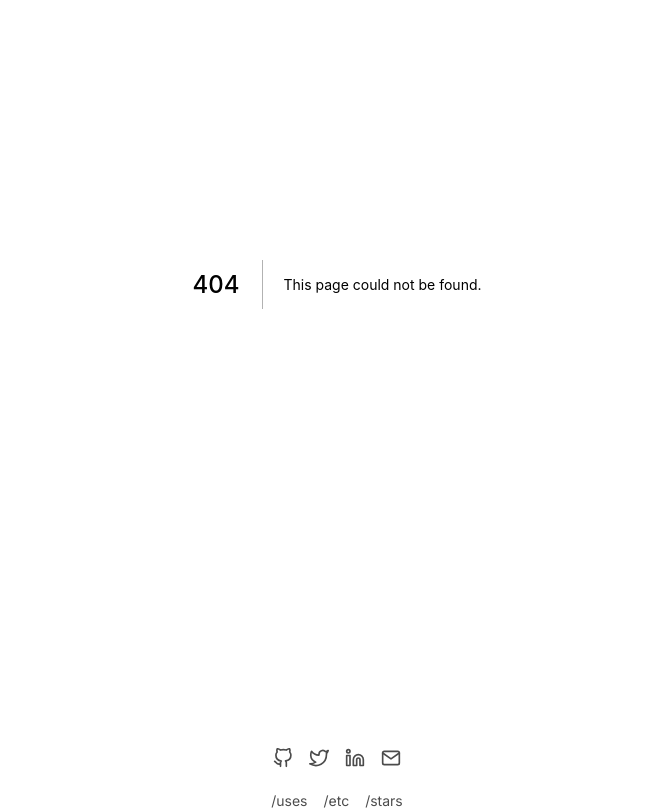
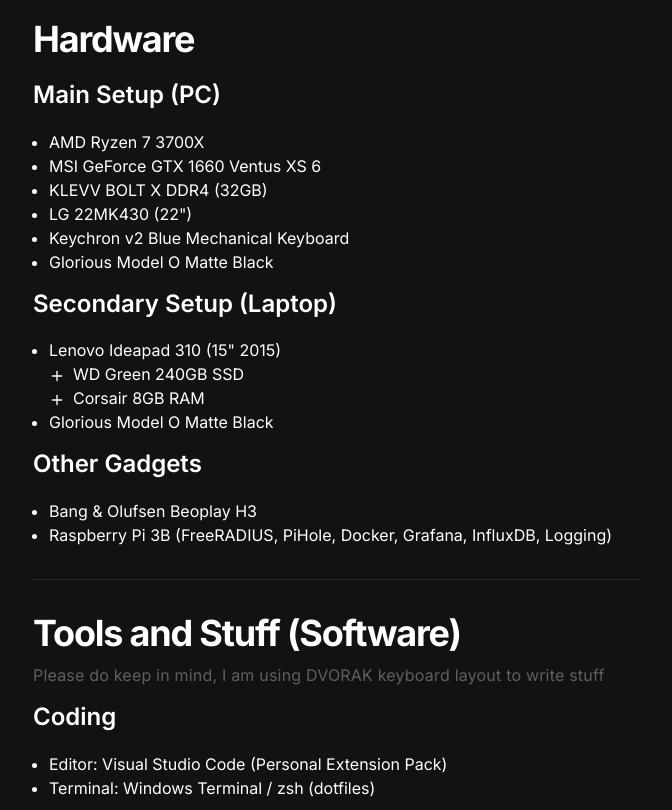
Before and after one commit to angeloanan/angeloanan.xyz, a Next.js app: page /uses in a window 1280 px wide. Before the commit this address had no page. Shown: the part 300-1110 px from the top of the page, without its empty margins (303-975 px from the left). Built offline with nearby package versions, Linux system fonts and the light colour scheme.

Commit message:
feat: uses page

```diff
--- /dev/null
+++ b/src/pages/uses.tsx
@@ -0,0 +1,104 @@
+import * as React from 'react'
+
+import {
+  Box,
+  Divider,
+  List,
+  ListIcon,
+  ListItem,
+  UnorderedList
+} from '@chakra-ui/react'
+import { TextHeading, TextParagraph } from '../components/typography'
+
+import ContentSpacer from '../components/ui/content-spacer'
+import { FiPlus } from 'react-icons/fi'
+import { NextSeo } from 'next-seo'
+
+const UsesPage: React.FC = () => {
+  return (
+    <>
+      <NextSeo title='/uses' />
+      <ContentSpacer as='article'>
+        <Box as='header'>
+          <TextHeading as='h1'>Things That Angelo Uses</TextHeading>
+          <TextParagraph>
+            Here is a list on the things I've used currently
+          </TextParagraph>
+        </Box>
+
+        <Box as='main' mt={8}>
+          <Box as='section'>
+            <TextHeading as='h2'>Hardware</TextHeading>
+
+            <Box as='section'>
+              <TextHeading as='h3'>Main Setup (PC)</TextHeading>
+              <UnorderedList>
+                <ListItem>AMD Ryzen 7 3700X</ListItem>
+                <ListItem>MSI GeForce GTX 1660 Ventus XS 6</ListItem>
+                <ListItem>KLEVV BOLT X DDR4 (32GB)</ListItem>
+                <ListItem>LG 22MK430 (22")</ListItem>
+                <ListItem>Keychron v2 Blue Mechanical Keyboard</ListItem>
+                <ListItem>Glorious Model O Matte Black</ListItem>
+              </UnorderedList>
+            </Box>
+
+            <Box as='section' mt={4}>
+              <TextHeading as='h3'>Secondary Setup (Laptop)</TextHeading>
+              <UnorderedList>
+                <ListItem>Lenovo Ideapad 310 (15" 2015)</ListItem>
+                <List>
+                  <ListItem>
+                    <ListIcon as={FiPlus} />
+                    WD Green 240GB SSD
+                  </ListItem>
+                  <ListItem>
+                    <ListIcon as={FiPlus} />
+                    Corsair 8GB RAM
+                  </ListItem>
+                </List>
+                <ListItem>Glorious Model O Matte Black</ListItem>
+              </UnorderedList>
+            </Box>
+
+            <Box as='section' mt={4}>
+              <TextHeading as='h3'>Other Gadgets</TextHeading>
+              <UnorderedList>
+                <ListItem>Bang &amp; Olufsen Beoplay H3</ListItem>
+                <ListItem>
+                  Raspberry Pi 3B (FreeRADIUS, PiHole, Docker, Grafana,
+                  InfluxDB, Logging)
+                </ListItem>
+                {/* <ListItem>OVH VPS (Docker, Lyrics Finder Bot)</ListItem>
+              <ListItem>UpCloud VPS (Minecraft Server)</ListItem> */}
+              </UnorderedList>
+            </Box>
+          </Box>
+
+          <Divider mt={8} />
+
+          <Box as='section' mt={8}>
+            <TextHeading as='h2' mb={2}>
+              Tools and Stuff (Software)
+            </TextHeading>
+            <TextParagraph>
+              Please do keep in mind, I am using DVORAK keyboard layout to write
+              stuff
+            </TextParagraph>
+
+            <Box as='section' mt={4}>
+              <TextHeading as='h3'>Coding</TextHeading>
+              <UnorderedList>
+                <ListItem>
+                  Editor: Visual Studio Code (Personal Extension Pack)
+                </ListItem>
+                <ListItem>Terminal: Windows Terminal / zsh (dotfiles)</ListItem>
+              </UnorderedList>
+            </Box>
+          </Box>
+        </Box>
+      </ContentSpacer>
+    </>
+  )
+}
+
+export default UsesPage
```
